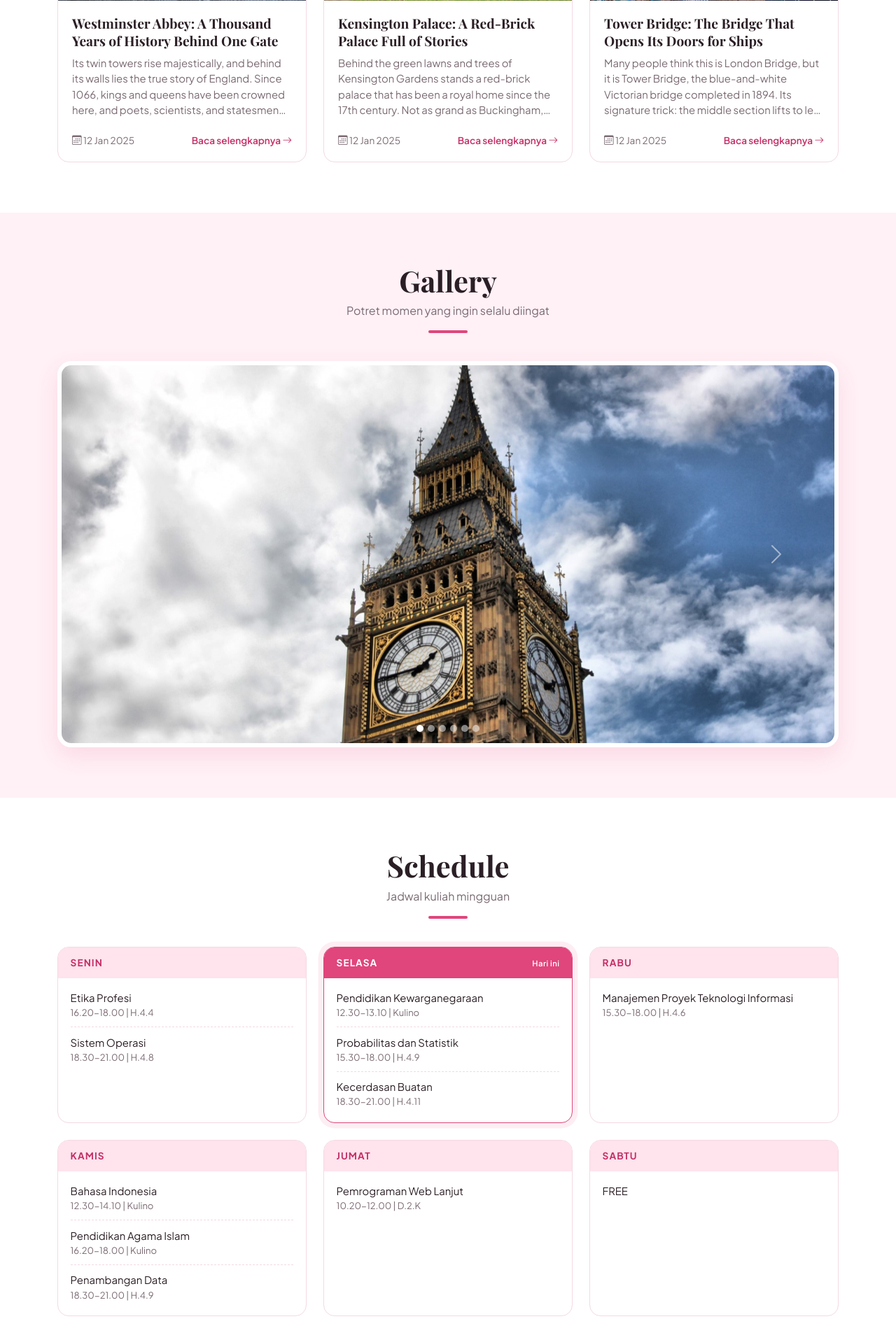
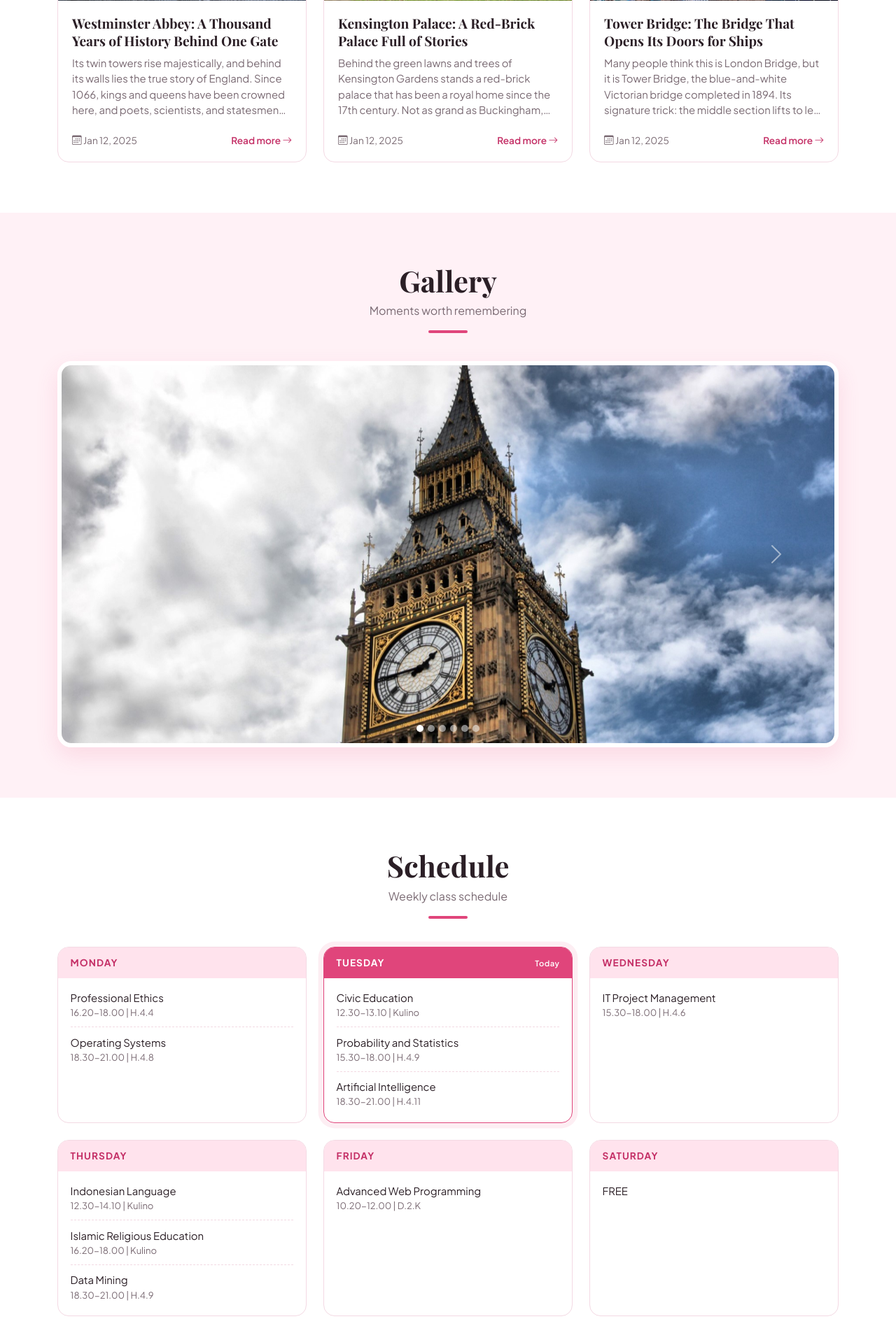
Before and after one commit to shaziaaam/dailyjournal, a PHP site: page / in a window 1280 px wide. Shown: the part 1535-3440 px from the top of the page at 70% size. Run offline with PHP 8.4, Linux system fonts and the light colour scheme; some web fonts are replaced.

Commit message:
Terjemahkan seluruh teks web ke bahasa Inggris

```diff
--- a/index.php
+++ b/index.php
@@ -1,42 +1,40 @@
 <?php
 include "koneksi.php";
 
-// tampilkan tanggal dalam format Indonesia, misal 12 Jan 2025
+// tampilkan tanggal dalam format Inggris, misal Jan 12, 2025
 function tgl($waktu) {
-    $bulan = ['Jan', 'Feb', 'Mar', 'Apr', 'Mei', 'Jun', 'Jul', 'Agu', 'Sep', 'Okt', 'Nov', 'Des'];
-    $t = strtotime($waktu);
-    return date('j', $t) . ' ' . $bulan[date('n', $t) - 1] . ' ' . date('Y', $t);
+    return date('M j, Y', strtotime($waktu));
 }
 
 $articles = $conn->query("SELECT * FROM article ORDER BY tanggal DESC")->fetchAll();
 $galleries = $conn->query("SELECT * FROM gallery ORDER BY tanggal DESC")->fetchAll();
 
 $jadwal = [
-    'senin' => ['SENIN', [
-        ['Etika Profesi', '16.20-18.00 | H.4.4'],
-        ['Sistem Operasi', '18.30-21.00 | H.4.8'],
+    'senin' => ['MONDAY', [
+        ['Professional Ethics', '16.20-18.00 | H.4.4'],
+        ['Operating Systems', '18.30-21.00 | H.4.8'],
     ]],
-    'selasa' => ['SELASA', [
-        ['Pendidikan Kewarganegaraan', '12.30-13.10 | Kulino'],
-        ['Probabilitas dan Statistik', '15.30-18.00 | H.4.9'],
-        ['Kecerdasan Buatan', '18.30-21.00 | H.4.11'],
+    'selasa' => ['TUESDAY', [
+        ['Civic Education', '12.30-13.10 | Kulino'],
+        ['Probability and Statistics', '15.30-18.00 | H.4.9'],
+        ['Artificial Intelligence', '18.30-21.00 | H.4.11'],
     ]],
-    'rabu' => ['RABU', [
-        ['Manajemen Proyek Teknologi Informasi', '15.30-18.00 | H.4.6'],
+    'rabu' => ['WEDNESDAY', [
+        ['IT Project Management', '15.30-18.00 | H.4.6'],
     ]],
-    'kamis' => ['KAMIS', [
-        ['Bahasa Indonesia', '12.30-14.10 | Kulino'],
-        ['Pendidikan Agama Islam', '16.20-18.00 | Kulino'],
-        ['Penambangan Data', '18.30-21.00 | H.4.9'],
+    'kamis' => ['THURSDAY', [
+        ['Indonesian Language', '12.30-14.10 | Kulino'],
+        ['Islamic Religious Education', '16.20-18.00 | Kulino'],
+        ['Data Mining', '18.30-21.00 | H.4.9'],
     ]],
-    'jumat' => ['JUMAT', [
-        ['Pemrograman Web Lanjut', '10.20-12.00 | D.2.K'],
+    'jumat' => ['FRIDAY', [
+        ['Advanced Web Programming', '10.20-12.00 | D.2.K'],
     ]],
-    'sabtu' => ['SABTU', []],
+    'sabtu' => ['SATURDAY', []],
 ];
 ?>
 <!DOCTYPE html>
-<html lang="id" data-bs-theme="light">
+<html lang="en" data-bs-theme="light">
 <head>
     <meta charset="utf-8" />
     <meta name="viewport" content="width=device-width, initial-scale=1" />
@@ -86,7 +84,7 @@ $jadwal = [
                     <li class="nav-item"><a class="nav-link" href="#aboutme">About Me</a></li>
                     <li class="nav-item"><a class="nav-link" href="admin.php">Admin</a></li>
                     <li class="nav-item ms-md-2 mt-2 mt-md-0">
-                        <button type="button" class="theme-toggle" id="theme-toggle" title="Ganti tema" aria-label="Ganti tema">
+                        <button type="button" class="theme-toggle" id="theme-toggle" title="Toggle theme" aria-label="Toggle theme">
                             <i class="bi bi-moon-stars-fill icon-moon"></i>
                             <i class="bi bi-brightness-high-fill icon-sun"></i>
                         </button>
@@ -112,8 +110,8 @@ $jadwal = [
                     </p>
                     <p class="clock mb-4"><i class="bi bi-clock"></i> <span id="tanggal"></span> &middot; <span id="jam"></span></p>
                     <div class="d-flex gap-2 justify-content-center justify-content-md-start flex-wrap">
-                        <a href="#article" class="btn btn-accent">Baca Article</a>
-                        <a href="#gallery" class="btn btn-ghost">Lihat Gallery</a>
+                        <a href="#article" class="btn btn-accent">Read Articles</a>
+                        <a href="#gallery" class="btn btn-ghost">View Gallery</a>
                     </div>
                 </div>
             </div>
@@ -126,11 +124,11 @@ $jadwal = [
         <div class="container">
             <div class="section-title">
                 <h2>Article</h2>
-                <p>Cerita dan catatan perjalanan terbaru</p>
+                <p>Stories and travel notes, fresh off the road</p>
             </div>
             <div class="row row-cols-1 row-cols-md-2 row-cols-lg-3 g-4">
                 <?php if (!$articles) { ?>
-                    <p class="text-center text-secondary">Belum ada article.</p>
+                    <p class="text-center text-secondary">No articles yet.</p>
                 <?php } ?>
                 <?php foreach ($articles as $row) { ?>
                     <div class="col">
@@ -150,7 +148,7 @@ $jadwal = [
                                     data-isi="<?= htmlspecialchars($row["isi"]) ?>"
                                     data-tanggal="<?= tgl($row["tanggal"]) ?>"
                                     data-gambar="img/<?= htmlspecialchars($row["gambar"]) ?>">
-                                    Baca selengkapnya <i class="bi bi-arrow-right"></i>
+                                    Read more <i class="bi bi-arrow-right"></i>
                                 </button>
                             </div>
                         </article>
@@ -170,7 +168,7 @@ $jadwal = [
                         <h3 class="modal-title fs-3" id="artikelJudul"></h3>
                         <small class="text-secondary" id="artikelTanggal"></small>
                     </div>
-                    <button type="button" class="btn-close" data-bs-dismiss="modal" aria-label="Tutup"></button>
+                    <button type="button" class="btn-close" data-bs-dismiss="modal" aria-label="Close"></button>
                 </div>
                 <div class="modal-body pt-2" id="artikelIsi"></div>
             </div>
@@ -183,22 +181,22 @@ $jadwal = [
         <div class="container">
             <div class="section-title">
                 <h2>Gallery</h2>
-                <p>Potret momen yang ingin selalu diingat</p>
+                <p>Moments worth remembering</p>
             </div>
             <?php if (!$galleries) { ?>
-                <p class="text-center text-secondary">Belum ada foto.</p>
+                <p class="text-center text-secondary">No photos yet.</p>
             <?php } else { ?>
             <div id="carouselExample" class="carousel slide carousel-fade gallery-wrap" data-bs-ride="carousel">
                 <div class="carousel-indicators">
                     <?php foreach ($galleries as $i => $row) { ?>
                         <button type="button" data-bs-target="#carouselExample" data-bs-slide-to="<?= $i ?>"
-                            class="<?= $i === 0 ? 'active' : '' ?>" aria-label="Foto <?= $i + 1 ?>"></button>
+                            class="<?= $i === 0 ? 'active' : '' ?>" aria-label="Photo <?= $i + 1 ?>"></button>
                     <?php } ?>
                 </div>
                 <div class="carousel-inner">
                     <?php foreach ($galleries as $i => $row) { ?>
                         <div class="carousel-item <?= $i === 0 ? 'active' : '' ?>">
-                            <img src="img/<?= htmlspecialchars($row["gambar"]) ?>" class="d-block w-100" alt="Foto gallery <?= $i + 1 ?>" />
+                            <img src="img/<?= htmlspecialchars($row["gambar"]) ?>" class="d-block w-100" alt="Gallery photo <?= $i + 1 ?>" />
                         </div>
                     <?php } ?>
                 </div>
@@ -221,7 +219,7 @@ $jadwal = [
         <div class="container">
             <div class="section-title">
                 <h2>Schedule</h2>
-                <p>Jadwal kuliah mingguan</p>
+                <p>Weekly class schedule</p>
             </div>
             <div class="row row-cols-1 row-cols-sm-2 row-cols-lg-3 g-4">
                 <?php foreach ($jadwal as $kunci => [$hari, $matkul]) { ?>
@@ -249,7 +247,7 @@ $jadwal = [
         <div class="container">
             <div class="about-card mx-auto" style="max-width: 760px;">
                 <div class="d-sm-flex align-items-center justify-content-center gap-4 text-center text-sm-start">
-                    <img id="profile-image" src="img/shazia.jpg" alt="Profile Photo" class="rounded-circle mb-3 mb-sm-0 flex-shrink-0" title="Klik untuk menyembunyikan keterangan" />
+                    <img id="profile-image" src="img/shazia.jpg" alt="Profile Photo" class="rounded-circle mb-3 mb-sm-0 flex-shrink-0" title="Click to show or hide details" />
                     <div id="keterangan-diri">
                         <div class="nim">A11.2023.15176</div>
                         <h2 class="fw-bold mb-1">Shazia Mirza</h2>
@@ -286,10 +284,10 @@ $jadwal = [
         // tanggal dan jam di hero
         function tampilWaktu() {
             var waktu = new Date();
-            document.getElementById("tanggal").textContent = waktu.toLocaleDateString("id-ID", {
+            document.getElementById("tanggal").textContent = waktu.toLocaleDateString("en-US", {
                 weekday: "long", day: "numeric", month: "long", year: "numeric"
             });
-            document.getElementById("jam").textContent = waktu.toLocaleTimeString("id-ID");
+            document.getElementById("jam").textContent = waktu.toLocaleTimeString("en-US");
         }
         tampilWaktu();
         setInterval(tampilWaktu, 1000);
--- a/style.css
+++ b/style.css
@@ -435,7 +435,7 @@ html {
 }
 
 .day-card.today .day::after {
-    content: "Hari ini";
+    content: "Today";
     font-size: 0.7rem;
     letter-spacing: 0.04em;
     font-weight: 600;
--- a/upload_foto.php
+++ b/upload_foto.php
@@ -18,7 +18,7 @@ function upload_foto($File){
 
 	// Check file size
 	if ($FileSize > 2000000) {
-		$message .= "Sorry, your file is too large, max 500KB. ";
+		$message .= "Sorry, your file is too large, max 2MB. ";
 		$uploadOk = 0;
 	}
 
```
Also changed, not shown: admin.php (+4 -4 lines), article.php (+13 -13 lines), article_data.php (+28 -28 lines), gallery.php (+9 -9 lines), gallery_data.php (+25 -25 lines), login.php (+7 -7 lines), profil.php (+10 -10 lines), schema.sql (+14 -14 lines).
